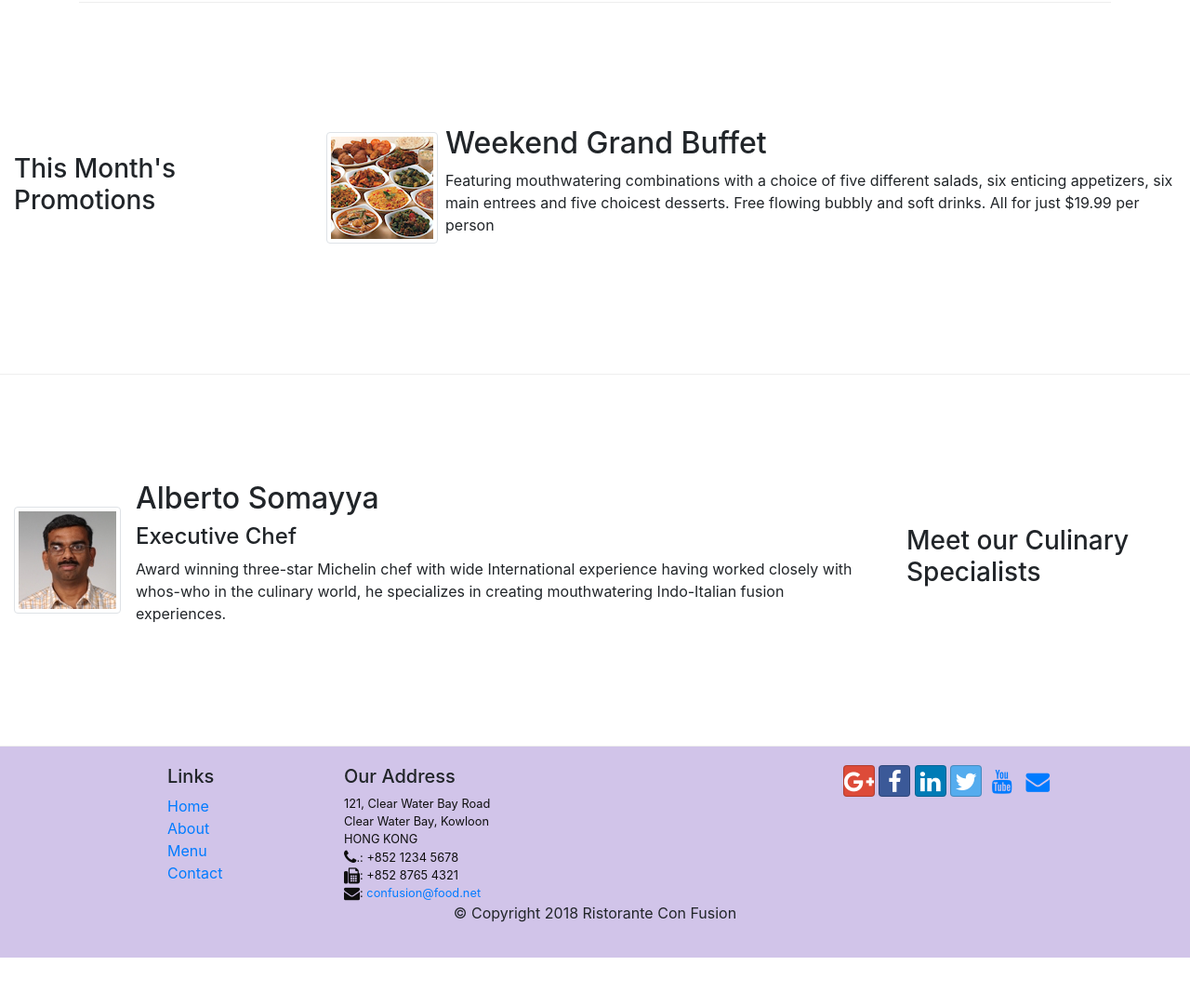
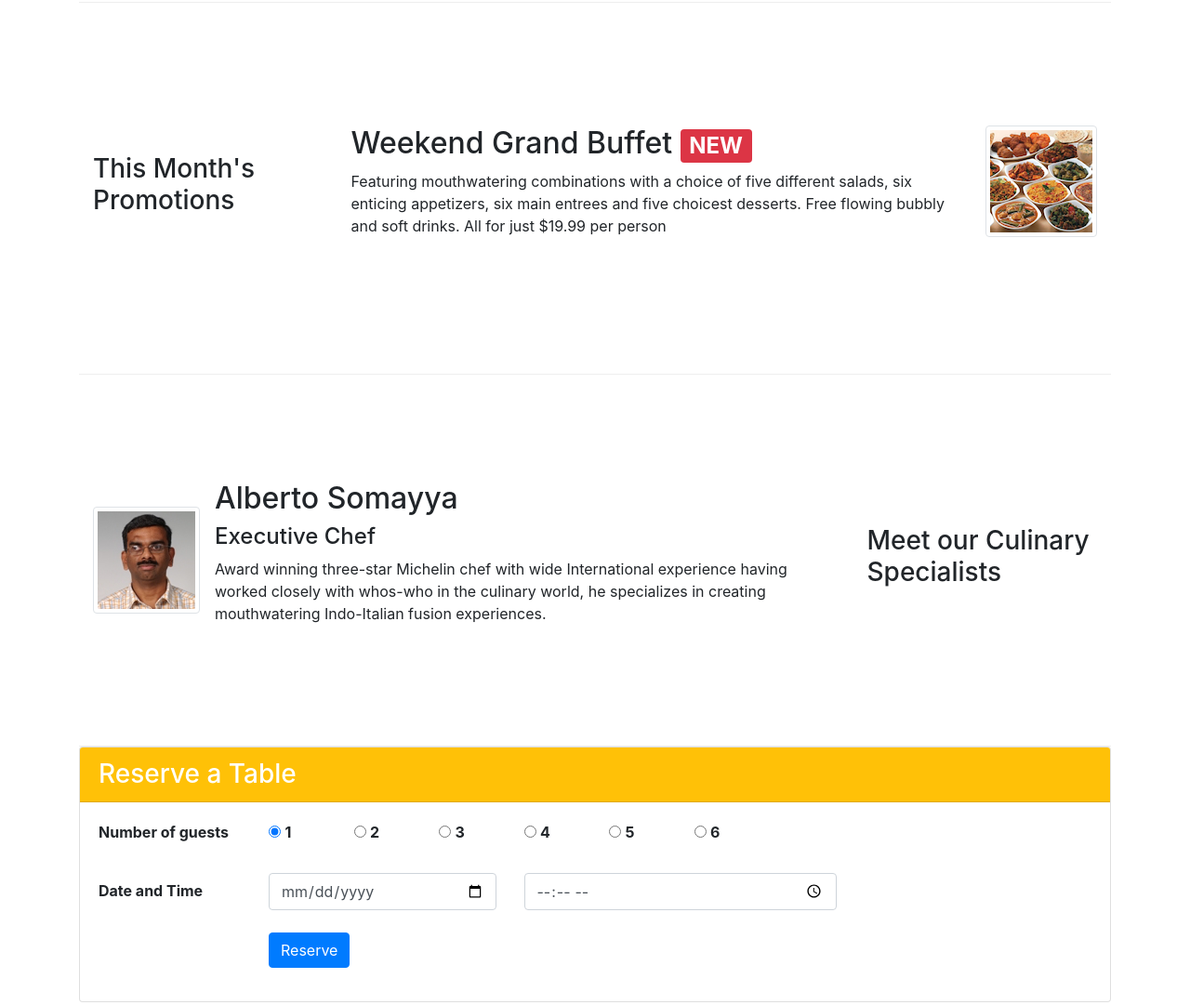
Before and after one commit to Sid06/bootstrap, a website: page index.html in a window 1280 px wide. Shown: the part 731-1812 px from the top of the page at 93% size. Before the commit the page ends 1761 px from the top, so only its background shows below. Drawn offline with nearby package versions, Linux system fonts and the light colour scheme.

Commit message:
reserve table

```diff
--- a/css/styles.css
+++ b/css/styles.css
@@ -37,3 +37,7 @@ body {
 .navbar-dark{
     background: #512DAB;
 }
+
+a{
+    color: aliceblue;
+}
--- a/index.html
+++ b/index.html
@@ -40,8 +40,11 @@
                     <h1>Ristorante con Fusion</h1>
                     <p>We take inspiration from the World's best cuisines, and create a unique fusion experience. Our lipsmacking creations will tickle your culinary senses!</p>
                 </div>
-                <div class="col-12 col-sm align-self-center">
+                <div class="col-12 col-sm-3 align-self-center">
                     <img src="img/logo.png" class="img-fluid">
+                </div>
+                <div class="col-12 col-sm-3 align-self-center">
+                    <button type="submit" class="btn-warning d-block"><a href="#card">Reserve table</a></button>
                 </div>
             </div>
         </div>
@@ -64,23 +67,25 @@
             </div>
         </div>
 
-
+        <div class="container">
         <div class="row row-content align-items-center">
-            <div class="col-12 col-sm-4 order-sm-first col-md-3">
+            <div class="col-12 col-sm-4 col-md-3">
                 <h3>This Month's Promotions</h3>
             </div>
-            <div class="col col-sm order-sm-last col-md">
-                <div class="media">
-                    <img class="d-flex ml-3 img-thumbnail align-self-center" src="img/buffet.png" alt="buffet">
+            <div class="col col-sm col-md">
+                <div class="media align-self-center float-right">
+                    <img class="d-flex ml-3 img-thumbnail " src="img/buffet.png">
+                </div>
+                <div class="media-body">
+                    <h2>Weekend Grand Buffet <span class="badge badge-danger"> NEW</span></h2>
+                    <p class="d-none d-sm-block">Featuring mouthwatering combinations with a choice of five different salads, six enticing appetizers, six main entrees and five choicest desserts. Free flowing bubbly and soft drinks. All for just $19.99 per person </p>
+                </div>
 
-                <div class="media-body">
-                    <h2 class="ml-2">Weekend Grand Buffet</h2>
-                    <p class="ml-2">Featuring mouthwatering combinations with a choice of five different salads, six enticing appetizers, six main entrees and five choicest desserts. Free flowing bubbly and soft drinks. All for just $19.99 per person </p>
-                </div>
-                </div>
             </div>
         </div>
+        </div>
 
+        <div class="container">
         <div class="row row-content align-items-center">
             <div class="col-12 col-sm-4 order-sm-last col-md-3">
                 <h3>Meet our Culinary Specialists</h3>
@@ -99,7 +104,70 @@
                     </div>
                 </div>
         </div>
+        </div>
     </div>
+
+    <div class="container">
+    <div class="card mb-3">
+                    <h3 class="card-header bg-warning text-white">Reserve a Table</h3>
+                    <div class="card-body" id="card">
+                        <dl class="row">
+                            <dt class="col-12 col-sm-2">Number of guests</dt>
+
+                            <dd class="col-1">
+                                <input type="radio" id="1" name="select" value="1" checked>
+                                <label for="1"><strong>1</strong></label>
+                            </dd>
+
+                            <dd class="col-1">
+                                <input type="radio" id="2" name="select" value="2">
+                                <label for="2"><strong>2</strong></label>
+                            </dd>
+
+
+                            <dd class="col-1">
+                                <input type="radio" id="3" name="select" value="3">
+                                <label for="3"><strong>3</strong></label>
+                            </dd>
+
+                            <dd class="col-1">
+                                <input type="radio" id="4" name="select" value="4">
+                                <label for="4"><strong>4</strong></label>
+                            </dd>
+
+                            <dd class="col-1">
+                                <input type="radio" id="5" name="select" value="5">
+                                <label for="5"><strong>5</strong></label>
+                            </dd>
+
+                            <dd class="col-1">
+                                <input type="radio" id="6" name="select" value="6">
+                                <label for="6"><strong>6</strong></label>
+                            </dd>
+                        </dl>
+                        <dl class="row">
+
+
+                            <dt class="col-12 col-md-2 col-form-label">Date and Time</dt>
+
+                            <dd class="col-12 col-md-3">
+                                <input type="date" class="form-control" id="date" name="date" placeholder="Date">
+                            </dd>
+
+                            <dd  class="col-12 col-md-4">
+                                <input type="time" class="form-control" id="time" name="telnum" placeholder="Time">
+                            </dd>
+                        </dl>
+                        <div class="form-group row">
+                        <div class="offset-md-2 col-md-10">
+                            <button type="submit" class="btn btn-primary">Reserve</button>
+                        </div>
+                    </div>
+                    </div>
+
+                    </div>
+        </div>
+
 
     <footer class="footer">
         <div class="container">
@@ -141,6 +209,8 @@
                 </div>
            </div>
         </div>
+
+
     </footer>
     <!-- jQuery first, then Popper.js, then Bootstrap JS. -->
     <script src="node_modules/jquery/dist/jquery.slim.min.js"></script>
```
Also changed, not shown: aboutus.html (+2 -1 lines).
